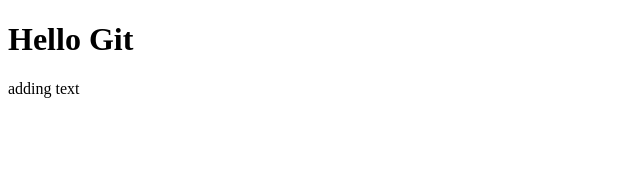
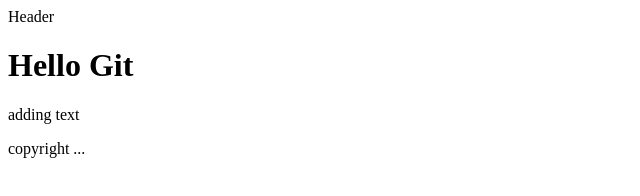
Before and after one commit to dam824/gitTuto, a plain HTML site: page index.html in a window 1280 px wide. Shown: the whole page, without its empty margins (0-640 px from the left). Drawn offline with Linux system fonts and the light colour scheme.

Commit message:
ajout de code de base de ma page index.html

```diff
--- a/index.html
+++ b/index.html
@@ -7,7 +7,9 @@
     <title>Document</title>
 </head>
 <body>
+    <header>Header</header>
     <h1>Hello Git</h1>
     <p>adding text</p>
+    <footer>copyright ...</footer>
 </body>
 </html>
```
